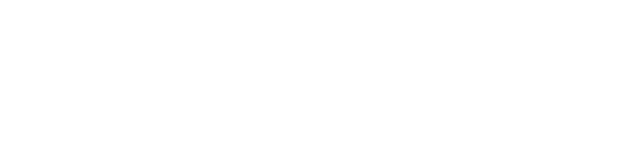
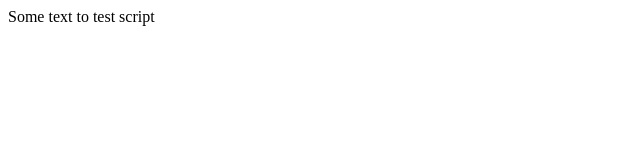
Before and after one commit to chelydra-ua/codewars, a plain HTML site: page index.html in a window 1280 px wide. Shown: the whole page, without its empty margins (0-640 px from the left). Drawn offline with Linux system fonts and the light colour scheme.

Commit message:
Update index.html

```diff
--- a/index.html
+++ b/index.html
@@ -5,6 +5,8 @@
     <meta name="viewport" content="width=device-width, initial-scale=1.0" />
     <title>Document</title>
   </head>
-  <body></body>
+  <body>
+    Some text to test script
+  </body>
   <script src="./script.js"></script>
 </html>
```
